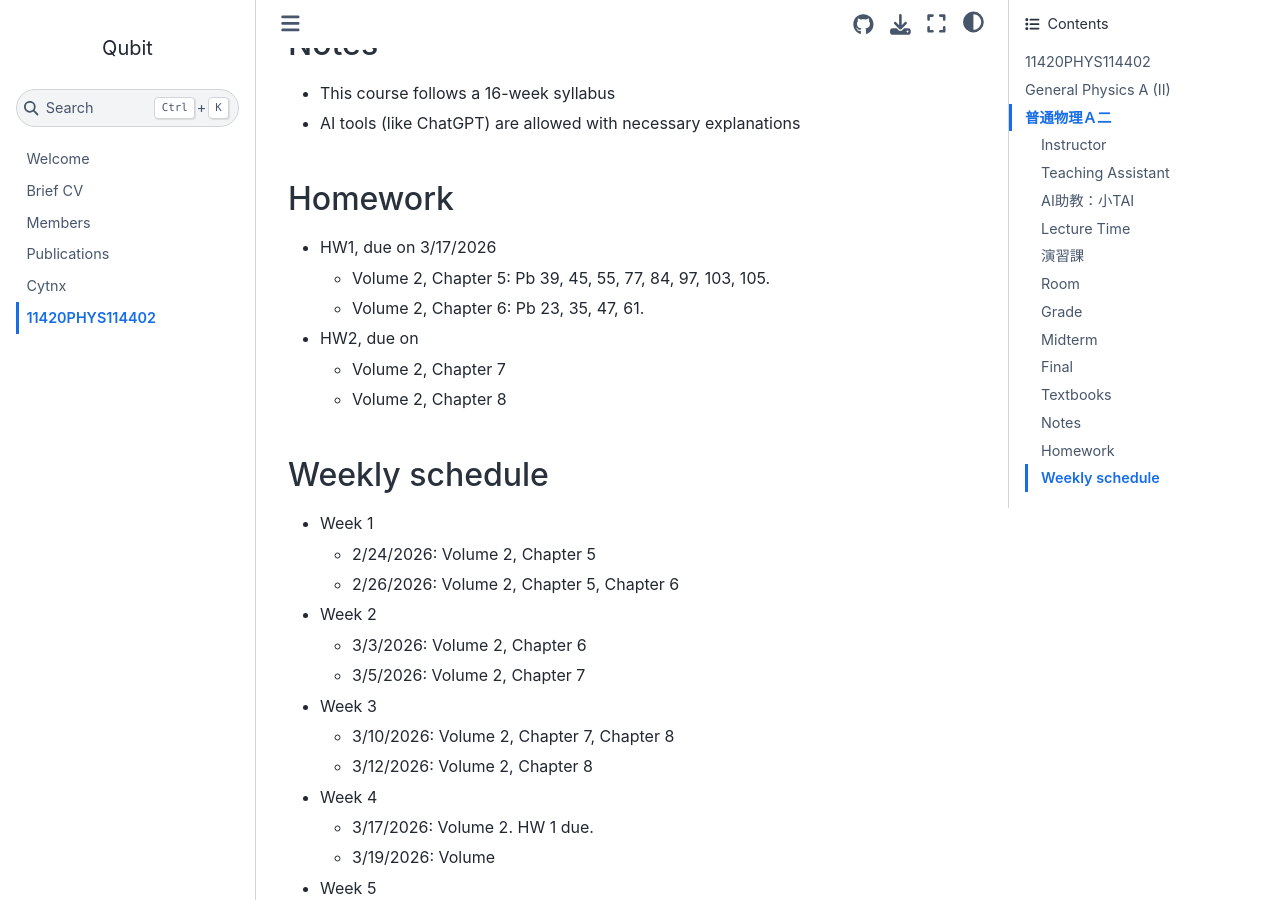
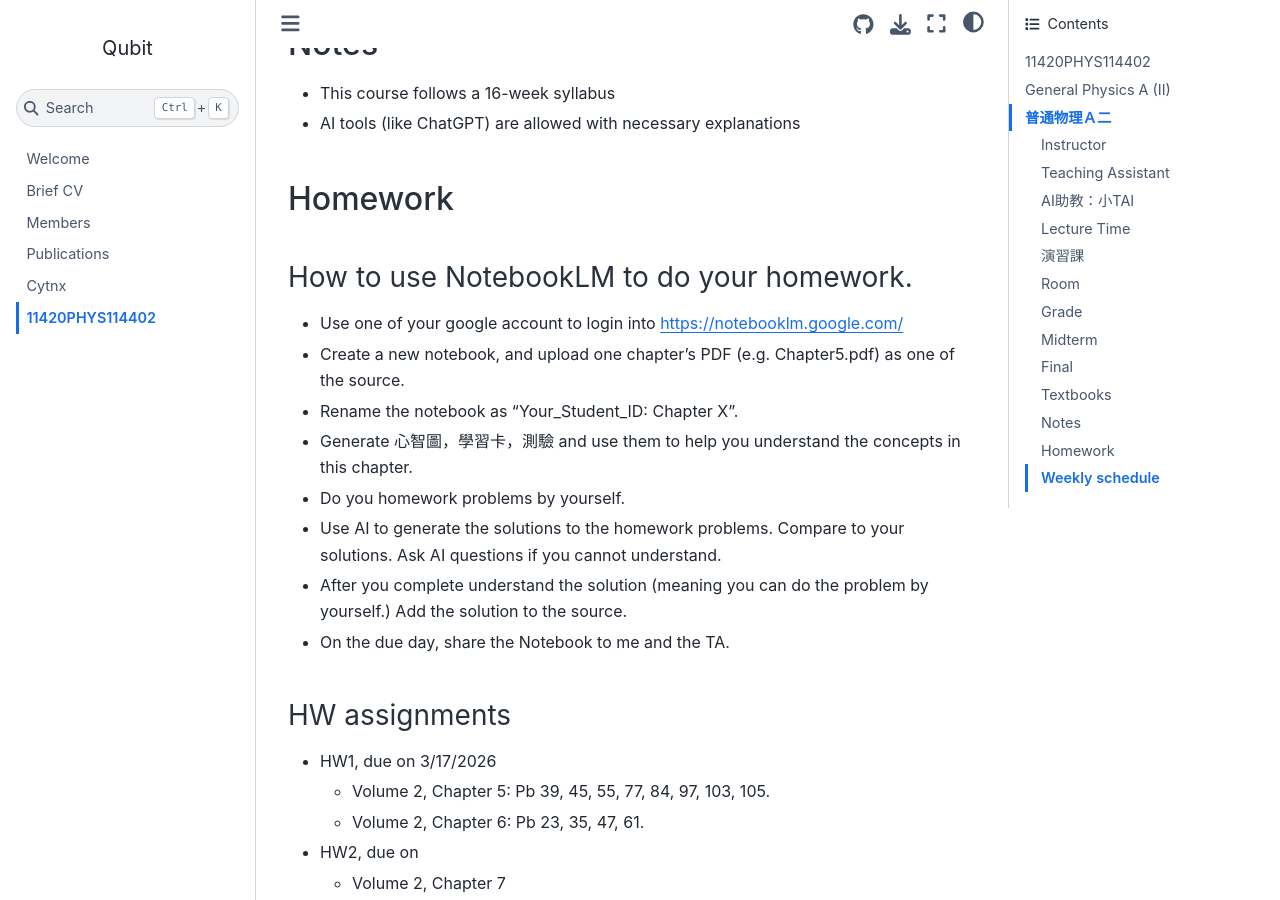
Before and after one commit to pcchen/pcchen.github.io, a Jupyter Book: the page built from teaching/11420PHYS114402.md, in a window 1280 px wide and 900 px high, scrolled down 2810 px. Built offline with Jupyter Book 1.0.4 settings and Sphinx 7.4.7 and the Sphinx Book theme 1.1.4, drawn with Linux system fonts in a browser that asks for light colours.

Commit message:
update HW

```diff
--- a/teaching/11420PHYS114402.md
+++ b/teaching/11420PHYS114402.md
@@ -79,8 +79,20 @@ Unit 2: Modern Physics
 * This course follows a 16-week syllabus
 * AI tools (like ChatGPT) are allowed with necessary explanations
 
+
 ## Homework
-<!-- **該日上課時繳交紙本** -->
+### How to use NotebookLM to do your homework.
+* Use one of your google account to login into https://notebooklm.google.com/
+* Create a new notebook, and upload one chapter's PDF (e.g. Chapter5.pdf) as one of the source.
+* Rename the notebook as "Your_Student_ID: Chapter X".
+* Generate 心智圖，學習卡，測驗 and use them to help you understand the concepts in this chapter.
+* Do you homework problems by yourself.
+* Use AI to generate the solutions to the homework problems. Compare to your solutions. Ask AI questions if you cannot understand.
+* After you complete understand the solution (meaning you can do the problem by yourself.) Add the solution to the source.
+* On the due day, share the Notebook to me and the TA.
+
+
+### HW assignments
 * HW1, due on 3/17/2026
   * Volume 2, Chapter 5: Pb 39, 45, 55, 77, 84, 97, 103, 105.
   * Volume 2, Chapter 6: Pb 23, 35, 47, 61.
```
